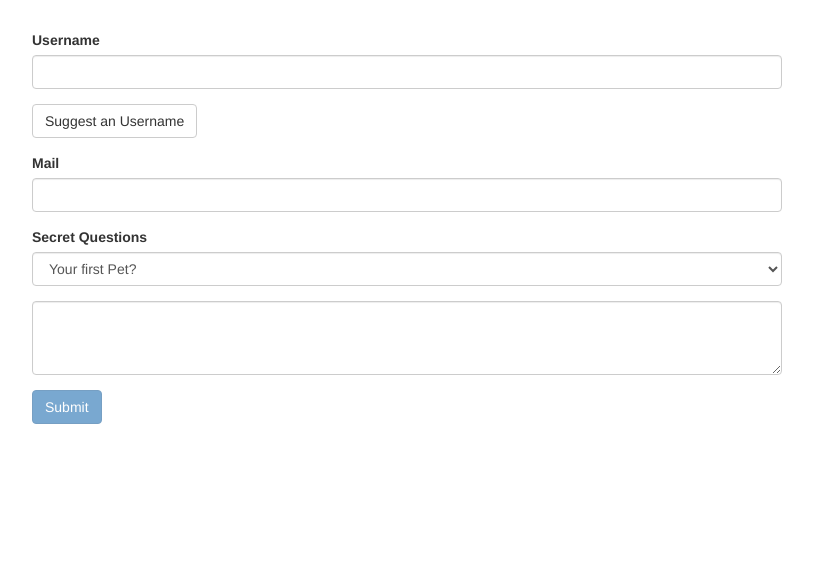
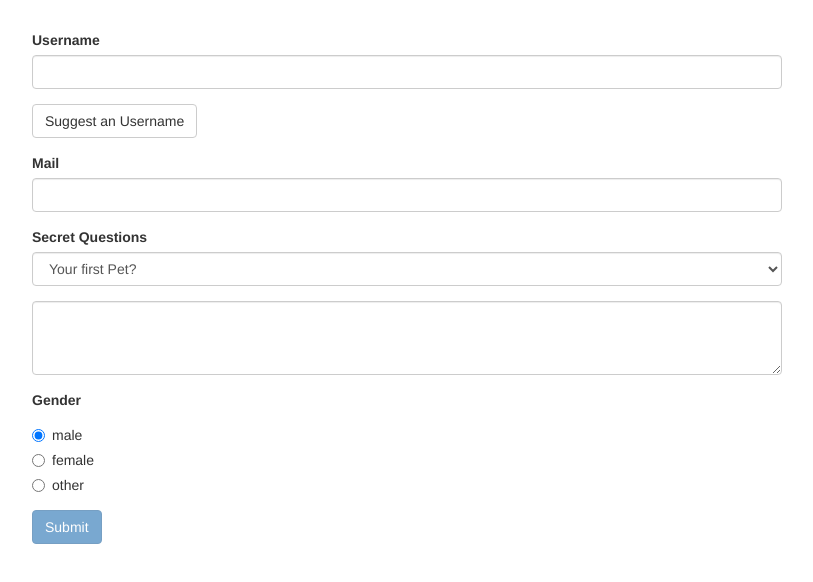
Before and after one commit to gaetanBloch/angular-forms-td, an Angular app: page / in a window 1280 px wide. Shown: the top 582 px of the page, without its empty margins (233-1046 px from the left). Built offline with nearby package versions, Linux system fonts and the light colour scheme.

Commit message:
Added Radio buttons for Gender in the Form

```diff
--- a/src/app/app.component.html
+++ b/src/app/app.component.html
@@ -54,6 +54,19 @@
           </textarea>
         </div>
         <p *ngIf="answer !== ''">Your reply : {{ answer }}</p>
+        <div class="form-group">
+          <label for="gender">Gender</label>
+          <div class="radio" id="gender" *ngFor="let gender of genders">
+            <label for="{{ gender }}">
+              <input type="radio"
+                     name="gender"
+                     id="{{ gender }}"
+                     [value]="gender"
+                     [ngModel]="defaultGender">
+              {{ gender }}
+            </label>
+          </div>
+        </div>
         <button class="btn btn-primary" type="submit" [disabled]="!form.valid">Submit</button>
       </form>
     </div>
--- a/src/app/app.component.ts
+++ b/src/app/app.component.ts
@@ -7,9 +7,11 @@ import { NgForm } from '@angular/forms';
   styleUrls: ['./app.component.css']
 })
 export class AppComponent {
+  @ViewChild('form', {static: false}) signUpForm: NgForm;
   readonly defaultQuestion = 'pet';
+  readonly defaultGender = 'male';
   answer = '';
-  @ViewChild('form', {static: false}) signUpForm: NgForm;
+  genders = ['male', 'female', 'other'];
 
   // onSubmit(form: NgForm): void {
   //   console.log(form);
```
